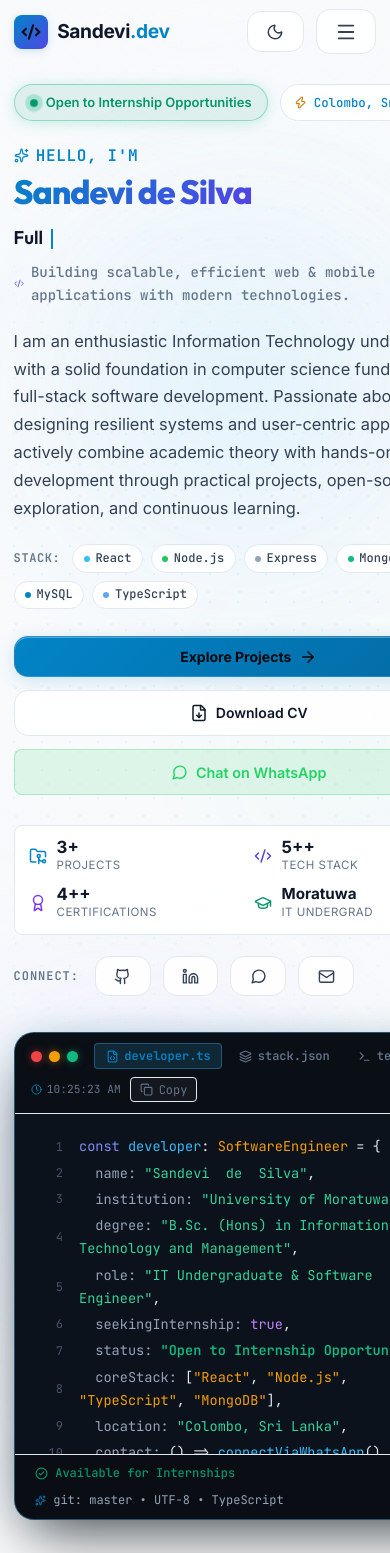
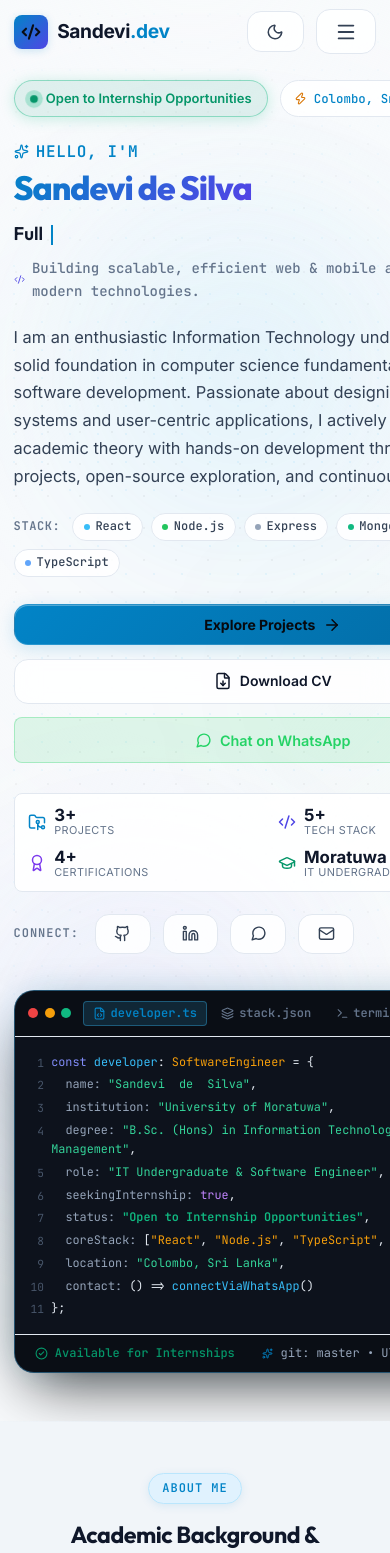
Before and after one commit to sandevi641/Portfolio, a React (Vite) app: page / in a window 390 px wide. Shown: the top 1553 px of the page. Built offline with nearby package versions, Linux system fonts and the light colour scheme.

Commit message:
detalis update

```diff
--- a/src/components/hero/DeveloperCard.jsx
+++ b/src/components/hero/DeveloperCard.jsx
@@ -43,6 +43,7 @@ export const DeveloperCard = () => {
 
   // 3D Parallax Mouse Handlers
   const handleMouseMove = (e) => {
+    if (typeof window !== 'undefined' && window.innerWidth < 768) return;
     if (!cardRef.current) return;
     const rect = cardRef.current.getBoundingClientRect();
     const x = e.clientX - rect.left;
@@ -171,7 +172,7 @@ export const DeveloperCard = () => {
   };
 
   return (
-    <div style={{ position: 'relative', width: '100%', maxWidth: '560px' }}>
+    <div className="developer-card-wrapper" style={{ position: 'relative', width: '100%', maxWidth: '560px', margin: '0 auto' }}>
       {/* Floating Dynamic Orbit Badge 1 (Top-Right) */}
       <div
         className="animate-float developer-card-badge-top"
@@ -234,6 +235,7 @@ export const DeveloperCard = () => {
         className="developer-card-container"
         style={{
           width: '100%',
+          maxWidth: '100%',
           backgroundColor: 'var(--color-code-bg)',
           borderRadius: 'var(--border-radius-lg)',
           border: '1px solid rgba(56, 189, 248, 0.28)',
@@ -261,36 +263,37 @@ export const DeveloperCard = () => {
 
         {/* Titlebar & Tab Navigation */}
         <div
+          className="developer-card-titlebar"
           style={{
             position: 'relative',
             zIndex: 2,
             display: 'flex',
             alignItems: 'center',
             justifyContent: 'space-between',
-            padding: '0.65rem 1rem',
+            padding: '0.65rem 0.85rem',
             backgroundColor: 'rgba(0, 0, 0, 0.65)',
             borderBottom: '1px solid var(--color-border)',
-            flexWrap: 'wrap',
             gap: '0.5rem',
+            overflowX: 'auto',
           }}
         >
           {/* Window controls and tabs */}
-          <div style={{ display: 'flex', alignItems: 'center', gap: '0.75rem' }}>
-            <div style={{ display: 'flex', gap: '0.45rem', marginRight: '0.25rem' }}>
-              <span style={{ width: '11px', height: '11px', borderRadius: '50%', backgroundColor: '#ef4444', boxShadow: '0 0 8px rgba(239, 68, 68, 0.5)' }} />
-              <span style={{ width: '11px', height: '11px', borderRadius: '50%', backgroundColor: '#f59e0b', boxShadow: '0 0 8px rgba(245, 158, 11, 0.5)' }} />
-              <span style={{ width: '11px', height: '11px', borderRadius: '50%', backgroundColor: '#10b981', boxShadow: '0 0 8px rgba(16, 185, 129, 0.5)' }} />
+          <div style={{ display: 'flex', alignItems: 'center', gap: '0.6rem', flexShrink: 0 }}>
+            <div style={{ display: 'flex', gap: '0.4rem', marginRight: '0.15rem' }}>
+              <span style={{ width: '10px', height: '10px', borderRadius: '50%', backgroundColor: '#ef4444' }} />
+              <span style={{ width: '10px', height: '10px', borderRadius: '50%', backgroundColor: '#f59e0b' }} />
+              <span style={{ width: '10px', height: '10px', borderRadius: '50%', backgroundColor: '#10b981' }} />
             </div>
 
-            <div style={{ display: 'flex', gap: '0.35rem' }}>
+            <div className="developer-card-tabs" style={{ display: 'flex', gap: '0.3rem' }}>
               <button
                 type="button"
                 onClick={() => setActiveTab('developer.ts')}
                 style={{
                   display: 'inline-flex',
                   alignItems: 'center',
-                  gap: '0.35rem',
-                  padding: '0.25rem 0.65rem',
+                  gap: '0.3rem',
+                  padding: '0.22rem 0.55rem',
                   borderRadius: 'var(--border-radius-xs)',
                   backgroundColor: activeTab === 'developer.ts' ? 'rgba(56, 189, 248, 0.15)' : 'transparent',
                   border: activeTab === 'developer.ts' ? '1px solid rgba(56, 189, 248, 0.35)' : '1px solid transparent',
@@ -298,6 +301,7 @@ export const DeveloperCard = () => {
                   fontSize: '0.75rem',
                   fontWeight: 600,
                   cursor: 'pointer',
+                  whiteSpace: 'nowrap',
                   transition: 'all var(--transition-fast)',
                 }}
               >
@@ -311,8 +315,8 @@ export const DeveloperCard = () => {
                 style={{
                   display: 'inline-flex',
                   alignItems: 'center',
-                  gap: '0.35rem',
-                  padding: '0.25rem 0.65rem',
+                  gap: '0.3rem',
+                  padding: '0.22rem 0.55rem',
                   borderRadius: 'var(--border-radius-xs)',
                   backgroundColor: activeTab === 'stack.json' ? 'rgba(129, 140, 248, 0.15)' : 'transparent',
                   border: activeTab === 'stack.json' ? '1px solid rgba(129, 140, 248, 0.35)' : '1px solid transparent',
@@ -320,6 +324,7 @@ export const DeveloperCard = () => {
                   fontSize: '0.75rem',
                   fontWeight: 600,
                   cursor: 'pointer',
+                  whiteSpace: 'nowrap',
                   transition: 'all var(--transition-fast)',
                 }}
               >
@@ -333,8 +338,8 @@ export const DeveloperCard = () => {
                 style={{
                   display: 'inline-flex',
                   alignItems: 'center',
-                  gap: '0.35rem',
-                  padding: '0.25rem 0.65rem',
+                  gap: '0.3rem',
+                  padding: '0.22rem 0.55rem',
                   borderRadius: 'var(--border-radius-xs)',
                   backgroundColor: activeTab === 'terminal.sh' ? 'rgba(16, 185, 129, 0.15)' : 'transparent',
                   border: activeTab === 'terminal.sh' ? '1px solid rgba(16, 185, 129, 0.35)' : '1px solid transparent',
@@ -342,6 +347,7 @@ export const DeveloperCard = () => {
                   fontSize: '0.75rem',
                   fontWeight: 600,
                   cursor: 'pointer',
+                  whiteSpace: 'nowrap',
                   transition: 'all var(--transition-fast)',
                 }}
               >
@@ -352,9 +358,10 @@ export const DeveloperCard = () => {
           </div>
 
           {/* Right Header Bar: Live Clock & Copy button */}
-          <div style={{ display: 'flex', alignItems: 'center', gap: '0.6rem' }}>
+          <div style={{ display: 'flex', alignItems: 'center', gap: '0.5rem', flexShrink: 0 }}>
             {currentTime && (
               <span
+                className="hide-mobile"
                 style={{
                   fontSize: '0.7rem',
                   color: 'var(--color-text-muted)',
@@ -386,6 +393,7 @@ export const DeveloperCard = () => {
                 border: copied ? '1px solid rgba(16, 185, 129, 0.3)' : '1px solid var(--color-border)',
                 transition: 'all var(--transition-fast)',
                 cursor: 'pointer',
+                whiteSpace: 'nowrap',
               }}
             >
               {copied ? <Check size={13} /> : <Copy size={13} />}
@@ -396,14 +404,16 @@ export const DeveloperCard = () => {
 
         {/* Code Body Area */}
         <div
+          className="developer-card-body"
           style={{
             position: 'relative',
             zIndex: 2,
-            padding: '1.25rem 1.4rem',
-            minHeight: '275px',
+            padding: '1.15rem 1.25rem',
+            minHeight: '265px',
             maxHeight: '340px',
             overflowY: 'auto',
-            lineHeight: '1.7',
+            overflowX: 'auto',
+            lineHeight: '1.65',
             color: '#e2e8f0',
             backgroundColor: 'rgba(11, 15, 25, 0.88)',
           }}
@@ -416,30 +426,35 @@ export const DeveloperCard = () => {
                 return (
                   <div
                     key={line.num}
+                    className="code-line-item"
                     onMouseEnter={() => setActiveHoverLine(line.num)}
                     onMouseLeave={() => setActiveHoverLine(null)}
                     style={{
                       display: 'flex',
-                      alignItems: 'center',
-                      gap: '1rem',
-                      padding: '0.1rem 0.35rem',
+                      alignItems: 'flex-start',
+                      gap: '0.75rem',
+                      padding: '0.1rem 0.25rem',
                       borderRadius: 'var(--border-radius-xs)',
                       backgroundColor: isHovered ? 'rgba(56, 189, 248, 0.08)' : 'transparent',
                       transition: 'background-color 0.1s ease',
                     }}
                   >
                     <span
+                      className="code-line-num"
                       style={{
-                        width: '20px',
+                        width: '18px',
                         textAlign: 'right',
                         fontSize: '0.75rem',
                         color: isHovered ? 'var(--color-primary)' : '#475569',
                         userSelect: 'none',
+                        flexShrink: 0,
+                        paddingTop: '1px',
                       }}
                     >
                       {line.num}
                     </span>
                     <span
+                      className="code-line-text"
                       style={{ whiteSpace: 'pre-wrap', wordBreak: 'break-word', flex: 1 }}
                       dangerouslySetInnerHTML={{ __html: line.code }}
                     />
--- a/src/components/hero/HeroContent.jsx
+++ b/src/components/hero/HeroContent.jsx
@@ -344,49 +344,49 @@ export const HeroContent = () => {
           marginTop: '0.5rem',
         }}
       >
-        <div style={{ display: 'flex', alignItems: 'center', gap: '0.6rem' }}>
-          <FolderGit2 size={18} style={{ color: 'var(--color-primary)' }} />
+        <div className="metric-item" style={{ display: 'flex', alignItems: 'center', gap: '0.6rem' }}>
+          <FolderGit2 size={18} style={{ color: 'var(--color-primary)', flexShrink: 0 }} />
           <div>
-            <div style={{ fontSize: '1.05rem', fontWeight: 700, color: 'var(--color-text-primary)', lineHeight: 1.1 }}>
-              {statistics?.projects || '3'}+
+            <div className="metric-val" style={{ fontSize: '1.05rem', fontWeight: 700, color: 'var(--color-text-primary)', lineHeight: 1.1 }}>
+              {statistics?.projects || '3+'}
             </div>
-            <div style={{ fontSize: '0.72rem', color: 'var(--color-text-muted)', textTransform: 'uppercase', letterSpacing: '0.04em' }}>
+            <div className="metric-lbl" style={{ fontSize: '0.72rem', color: 'var(--color-text-muted)', textTransform: 'uppercase', letterSpacing: '0.04em' }}>
               Projects
             </div>
           </div>
         </div>
 
-        <div style={{ display: 'flex', alignItems: 'center', gap: '0.6rem' }}>
-          <Code2 size={18} style={{ color: 'var(--color-secondary)' }} />
+        <div className="metric-item" style={{ display: 'flex', alignItems: 'center', gap: '0.6rem' }}>
+          <Code2 size={18} style={{ color: 'var(--color-secondary)', flexShrink: 0 }} />
           <div>
-            <div style={{ fontSize: '1.05rem', fontWeight: 700, color: 'var(--color-text-primary)', lineHeight: 1.1 }}>
-              {statistics?.technologies || '5'}+
+            <div className="metric-val" style={{ fontSize: '1.05rem', fontWeight: 700, color: 'var(--color-text-primary)', lineHeight: 1.1 }}>
+              {statistics?.technologies || '5+'}
             </div>
-            <div style={{ fontSize: '0.72rem', color: 'var(--color-text-muted)', textTransform: 'uppercase', letterSpacing: '0.04em' }}>
+            <div className="metric-lbl" style={{ fontSize: '0.72rem', color: 'var(--color-text-muted)', textTransform: 'uppercase', letterSpacing: '0.04em' }}>
               Tech Stack
             </div>
           </div>
         </div>
 
-        <div style={{ display: 'flex', alignItems: 'center', gap: '0.6rem' }}>
-          <Award size={18} style={{ color: 'var(--color-accent)' }} />
+        <div className="metric-item" style={{ display: 'flex', alignItems: 'center', gap: '0.6rem' }}>
+          <Award size={18} style={{ color: 'var(--color-accent)', flexShrink: 0 }} />
           <div>
-            <div style={{ fontSize: '1.05rem', fontWeight: 700, color: 'var(--color-text-primary)', lineHeight: 1.1 }}>
-              {statistics?.certifications || '4'}+
+            <div className="metric-val" style={{ fontSize: '1.05rem', fontWeight: 700, color: 'var(--color-text-primary)', lineHeight: 1.1 }}>
+              {statistics?.certifications || '4+'}
             </div>
-            <div style={{ fontSize: '0.72rem', color: 'var(--color-text-muted)', textTransform: 'uppercase', letterSpacing: '0.04em' }}>
+            <div className="metric-lbl" style={{ fontSize: '0.72rem', color: 'var(--color-text-muted)', textTransform: 'uppercase', letterSpacing: '0.04em' }}>
               Certifications
             </div>
           </div>
         </div>
 
-        <div style={{ display: 'flex', alignItems: 'center', gap: '0.6rem' }}>
-          <GraduationCap size={18} style={{ color: 'var(--color-success)' }} />
+        <div className="metric-item" style={{ display: 'flex', alignItems: 'center', gap: '0.6rem' }}>
+          <GraduationCap size={18} style={{ color: 'var(--color-success)', flexShrink: 0 }} />
           <div>
-            <div style={{ fontSize: '0.95rem', fontWeight: 700, color: 'var(--color-text-primary)', lineHeight: 1.1 }}>
+            <div className="metric-val" style={{ fontSize: '0.95rem', fontWeight: 700, color: 'var(--color-text-primary)', lineHeight: 1.1 }}>
               Moratuwa
             </div>
-            <div style={{ fontSize: '0.72rem', color: 'var(--color-text-muted)', textTransform: 'uppercase', letterSpacing: '0.04em' }}>
+            <div className="metric-lbl" style={{ fontSize: '0.72rem', color: 'var(--color-text-muted)', textTransform: 'uppercase', letterSpacing: '0.04em' }}>
               IT Undergrad
             </div>
           </div>
--- a/src/data/portfolio.js
+++ b/src/data/portfolio.js
@@ -58,7 +58,7 @@ export const portfolioData = {
   },
 
   statistics: {
-    projects: "3",
+    projects: "3+",
     technologies: "5+",
     learningExperience: "3+ Years",
     certifications: "4+",
--- a/src/styles/globals.css
+++ b/src/styles/globals.css
@@ -347,15 +347,25 @@ input, textarea, select {
 @media (max-width: 960px) {
   .hero-grid {
     grid-template-columns: 1fr !important;
-    gap: 3rem !important;
+    gap: 2.75rem !important;
   }
 }
 
 @media (max-width: 768px) {
   :root {
     --container-padding: 1.15rem;
-    --section-padding: 4.25rem 0;
+    --section-padding: 4rem 0;
     --nav-height: 4.25rem;
+  }
+
+  html, body {
+    overflow-x: hidden !important;
+    max-width: 100vw !important;
+  }
+
+  #root {
+    overflow-x: hidden !important;
+    width: 100% !important;
   }
 
   .section-title {
@@ -377,13 +387,45 @@ input, textarea, select {
 
   /* Prevent horizontal overflows from floats & animations */
   .hero-section {
-    padding-top: calc(var(--nav-height) + 1.25rem) !important;
-    padding-bottom: 3.5rem !important;
+    padding-top: calc(var(--nav-height) + 1rem) !important;
+    padding-bottom: 3rem !important;
+    overflow-x: hidden !important;
+  }
+
+  .developer-card-wrapper {
+    max-width: 100% !important;
+    width: 100% !important;
   }
 
   .developer-card-container {
+    transform: none !important;
     max-width: 100% !important;
+    width: 100% !important;
     margin: 0 auto;
+  }
+
+  .developer-card-body {
+    padding: 0.85rem 0.65rem !important;
+    font-size: 0.75rem !important;
+  }
+
+  .code-line-item {
+    gap: 0.45rem !important;
+  }
+
+  .code-line-num {
+    width: 15px !important;
+    font-size: 0.7rem !important;
+  }
+
+  .code-line-text {
+    font-size: 0.74rem !important;
+    word-break: break-word !important;
+  }
+
+  .developer-card-badge-top,
+  .developer-card-badge-bottom {
+    display: none !important;
   }
 
   .hero-grid {
@@ -403,12 +445,12 @@ input, textarea, select {
 @media (max-width: 580px) {
   :root {
     --container-padding: 1rem;
-    --section-padding: 3.5rem 0;
+    --section-padding: 3.25rem 0;
     --nav-height: 4rem;
   }
 
   .section-title {
-    font-size: 1.6rem !important;
+    font-size: 1.55rem !important;
     letter-spacing: -0.02em !important;
   }
 
@@ -426,26 +468,28 @@ input, textarea, select {
     display: none !important;
   }
 
-  /* Developer Card Mobile Polishing */
-  .developer-card-badge-top {
-    top: -10px !important;
-    right: 0 !important;
-    font-size: 0.7rem !important;
-    padding: 0.3rem 0.65rem !important;
+  /* Quick Metrics Grid 2x2 */
+  .quick-metrics-grid {
+    display: grid !important;
+    grid-template-columns: repeat(2, 1fr) !important;
+    gap: 0.65rem !important;
+    padding: 0.75rem 0.85rem !important;
+    width: 100% !important;
+    box-sizing: border-box !important;
   }
 
-  .developer-card-badge-bottom {
-    bottom: -10px !important;
-    left: 0 !important;
-    font-size: 0.7rem !important;
-    padding: 0.3rem 0.65rem !important;
+  .quick-metrics-grid .metric-item {
+    gap: 0.5rem !important;
   }
 
-  /* Quick Metrics Grid 2x2 */
-  .quick-metrics-grid {
-    grid-template-columns: repeat(2, 1fr) !important;
-    gap: 0.65rem !important;
-    padding: 0.75rem 0.9rem !important;
+  .quick-metrics-grid .metric-val {
+    font-size: 1.05rem !important;
+    line-height: 1.1 !important;
+  }
+
+  .quick-metrics-grid .metric-lbl {
+    font-size: 0.68rem !important;
+    line-height: 1.2 !important;
   }
 
   /* Hero CTA Buttons */
@@ -509,11 +553,6 @@ input, textarea, select {
     border-radius: var(--border-radius);
   }
 
-  .developer-card-badge-top,
-  .developer-card-badge-bottom {
-    display: none !important;
-  }
-
   .modal-backdrop {
     padding: 0.4rem !important;
   }
```
